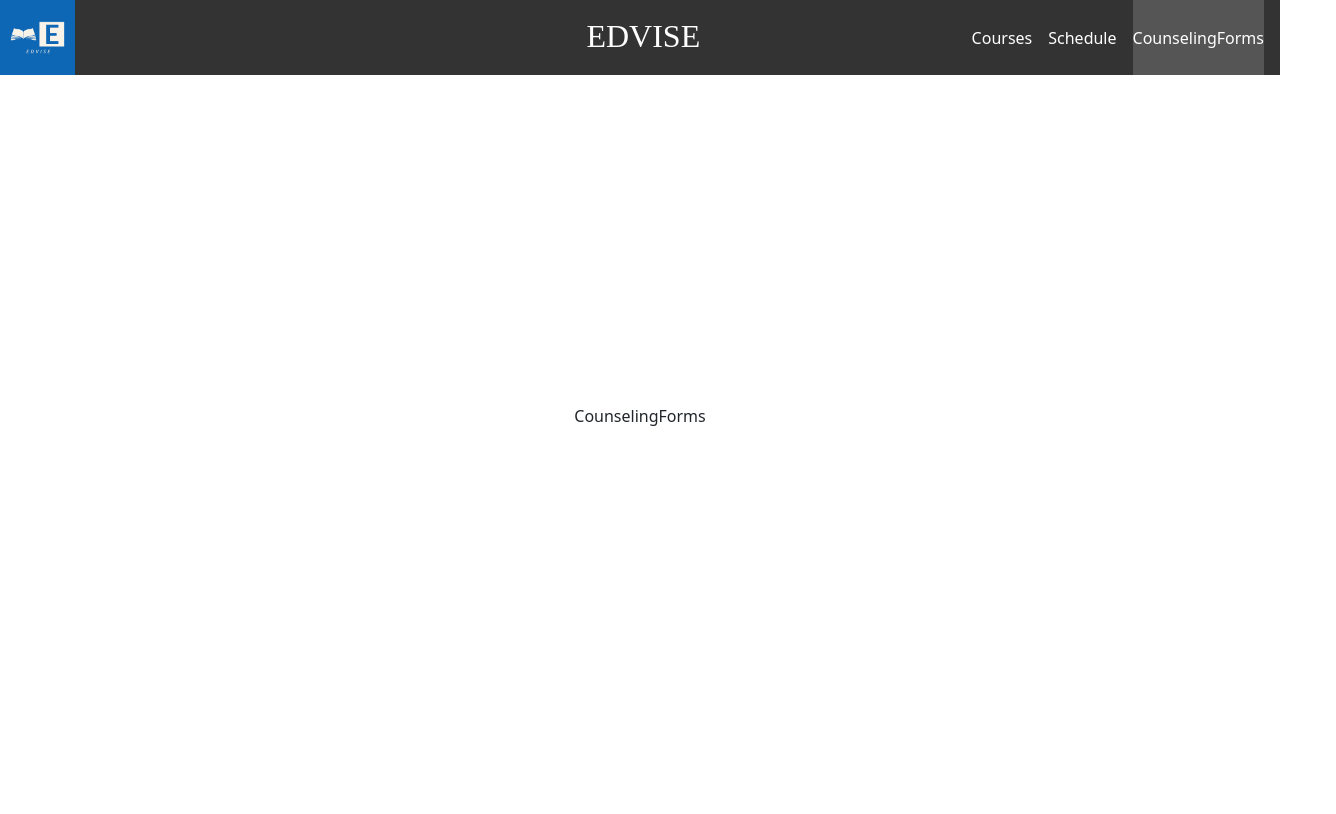
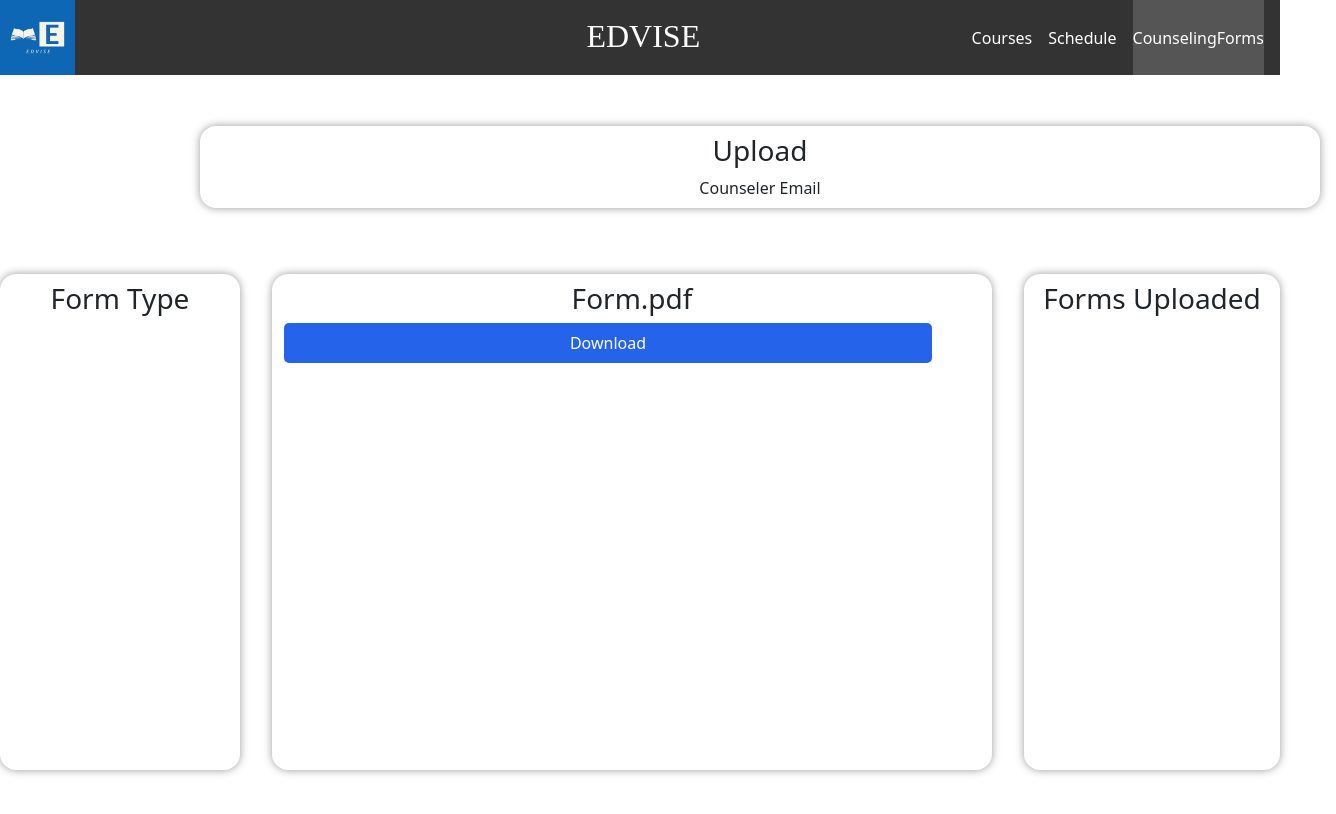
Before and after one commit to Hanuhitha/CorSel, a React (Create React App) app in the folder corsel/: page /CounselingForms in a window 1280 px wide. Shown: the top 814 px of the page, 1336 px wide, since content can reach past the window. Built offline with nearby package versions, Linux system fonts and the light colour scheme; no server answers.

Commit message:
counseling forms layout

```diff
--- a/corsel/package.json
+++ b/corsel/package.json
@@ -11,6 +11,7 @@
     "react": "^18.2.0",
     "react-bootstrap": "^2.8.0",
     "react-dom": "^18.2.0",
+    "react-icons": "^4.11.0",
     "react-router-dom": "^6.15.0",
     "react-scripts": "5.0.1",
     "web-vitals": "^2.1.4"
--- /dev/null
+++ b/corsel/src/components/Card.js
@@ -0,0 +1,30 @@
+import React from "react";
+import "./Cards.css";
+
+export const Card = ({
+  imgSrc,
+  imgAlt,
+  title,
+  description,
+  buttonText,
+  link,
+  height,
+  width,
+}) => {
+  return (
+    <div className="card-container" style={{height:height, width:width }}>
+      {imgSrc && imgAlt && (
+        <img className="card-image" src={imgSrc} alt={imgAlt}  />
+      )}
+      {title && <h3 className="card-title">{title}</h3>}
+      {description && <p className="card-description">{description}</p>}
+      {buttonText && link && (
+        <a href={link} className="card-btn">
+          {buttonText}
+        </a>
+      )}
+    </div>
+
+
+  );
+};
--- /dev/null
+++ b/corsel/src/components/Cards.css
@@ -0,0 +1,35 @@
+
+.card-container {
+
+    border-radius: 1rem;
+    box-shadow: 0px 0px 8px #999;
+    display: flex;
+    flex-direction: column;
+    margin: 1rem;
+    background-color: white;
+    height: fit-content;
+  }
+
+  .card-image {
+    width: 100%;
+    border-radius: 1rem 1rem 0 0;
+  }
+
+  .card-title {
+    margin: 0.5rem 5%;
+  }
+
+  .card-description {
+    margin: 0.5rem 5%;
+  }
+
+  .card-btn {
+    text-align: center;
+    width: 90%;
+    border-radius: 5px;
+    padding: 0.5rem 1rem;
+    background-color: #2563eb;
+    color: white;
+    text-decoration: none;
+    margin: 0.5rem 0.75rem;
+  }
--- a/corsel/src/components/ClassSearch.js
+++ b/corsel/src/components/ClassSearch.js
@@ -1,44 +1,51 @@
 import React from 'react'
 import NavBar from './NavBar'
-import { Button } from 'react-bootstrap'
-import {Link} from 'react-router-dom'
+import {Card} from './Card'
+
 export default function ClassSearch() {
   return (
     <><NavBar></NavBar>
-      <div class="container text-center">
-  <div class="row align-items-center">
+    <div style={{justifyContent:'center'}}>
+    <div style={{marginBottom:'50px',marginTop:'5rem',paddingLeft:'15rem',boxShadow:''}}>
+      <Card
+      imgSrc=''
+      imgAlt='Courses list will be provided here'
+      title='Total Credits per year'
+      description='.'
+      link='/ClassSearch'
+      width='70rem'
 
-    <div className="col1">  <div class="card">
-  <div class="card-body">
-    <h5 class="card-title"></h5>
-    <p class="card-text"></p>
+      />
+      </div>
 
-  </div>
-</div></div>
+    <div style={{display:'flex',justifyContent:'center',flexDirection:'row'}}>
 
-<div className="col2">  <div class="card">
-  <div class="card-body">
-    <h5 class="card-title"></h5>
-    <p class="card-text"></p>
-
-  </div>
-</div></div>
-    <div className="col3">  <div class="card">
-  <div class="card-body">
-    <h5 class="card-title"></h5>
-    <p class="card-text"></p>
-
-  </div>
-</div> </div>
-    <div className="col4">  <div class="card">
-  <div class="card-body">
-    <h5 class="card-title"></h5>
-    <p class="card-text"></p>
-
-  </div>
-</div> </div>
-  </div>
-</div>
+      <div style={{}}>
+      <Card
+      title='Search/Filter'
+      description=''
+      width='15rem'
+      height='31rem'
+      />
+      </div>
+      <div>
+      <Card
+      title='Filtered Courses'
+      description=''
+      width='45rem'
+      height='31rem'
+      />
+      </div>
+      <div style={{textAlign:'center'}}>
+      <Card
+      title='Course Description'
+      description=''
+      width='16rem'
+      height='31rem'
+      />
+      </div>
+      </div>
+    </div>
 
     </>
   )
--- a/corsel/src/components/CounselingForms.js
+++ b/corsel/src/components/CounselingForms.js
@@ -1,8 +1,54 @@
 import React from 'react'
 import NavBar from './NavBar'
+import {Card} from './Card'
 
 export default function CounselingForms() {
   return (
-    <><NavBar></NavBar><div>CounselingForms</div></>
+    <><NavBar></NavBar>
+    <div style={{justifyContent:'center'}}>
+    <div style={{marginBottom:'50px',marginTop:'5rem',paddingLeft:'15rem'}}>
+      <Card
+      imgSrc=''
+      imgAlt='Courses list will be provided here'
+      title='Upload'
+      description='Counseler Email'
+      link='/ClassSearch'
+      width='70rem'
+
+      />
+      </div>
+
+    <div style={{display:'flex',justifyContent:'center',flexDirection:'row'}}>
+
+      <div style={{}}>
+      <Card
+      title='Form Type'
+      description=''
+      width='15rem'
+      height='31rem'
+      />
+      </div>
+      <div>
+      <Card
+      title='Form.pdf'
+      description=''
+      buttonText='Download'
+      link='/LandingPage'
+      width='45rem'
+      height='31rem'
+      />
+      </div>
+      <div style={{textAlign:'center'}}>
+      <Card
+      title='Forms Uploaded'
+      description=''
+      width='16rem'
+      height='31rem'
+      />
+      </div>
+      </div>
+    </div>
+
+    </>
   )
 }
--- a/corsel/src/components/LandingPage.js
+++ b/corsel/src/components/LandingPage.js
@@ -2,37 +2,49 @@ import React from 'react'
 import { Button } from 'react-bootstrap'
 import NavBar from './NavBar'
 import {Link} from 'react-router-dom'
+import {Card} from './Card'
+import './LandingPage.css'
+
 
 export default function LandingPage() {
   return (
     <div>
       <NavBar></NavBar>
-    <div class="container text-center">
-  <div class="row align-items-center">
-
-    <div className="col">  <div class="card">
-  <div class="card-body">
-    <h5 class="card-title">Courses</h5>
-    <p class="card-text">The.</p>
-    <Link to='/ClassSearch'><Button>Click Here</Button></Link>
-  </div>
-</div></div>
-    <div className="col">  <div class="card">
-  <div class="card-body">
-    <h5 class="card-title">Schedule</h5>
-    <p class="card-text">With supporting text below as a natural lead-in to additional content.</p>
-    <Link to='/Credits'><Button>Click Here</Button></Link>
-  </div>
-</div> </div>
-    <div className="col">  <div class="card">
-  <div class="card-body">
-    <h5 class="card-title">Counseling Forms</h5>
-    <p class="card-text">With supporting text below as a natural lead-in to additional content.</p>
-    <Link to='/CounselingForms'><Button>Click Here</Button></Link>
-  </div>
-</div> </div>
-  </div>
-</div>
+    <div style={{display:'flex',justifyContent:'center',flexDirection:'row'}}>
+      <div style={{marginRight:'5%'}}>
+      <Card
+      imgSrc='edviselogo.jpeg'
+      imgAlt='Courses list will be provided here'
+      title='Courses'
+      description=''
+      buttonText='Click Here'
+      link='/ClassSearch'
+      width='15rem'
+      />
+      </div>
+      <div>
+      <Card
+      imgSrc='edviselogo.jpeg'
+      imgAlt='Courses list will be provided here'
+      title='Schedule'
+      description=''
+      buttonText='Click Here'
+      link='/Credits'
+      width='15rem'
+      />
+      </div>
+      <div style={{marginLeft:'5%'}}>
+      <Card
+      imgSrc='edviselogo.jpeg'
+      imgAlt='Courses list will be provided here'
+      title='CouncellingForms'
+      description=''
+      buttonText='Click Here'
+      link='/CouncellingForms'
+      width='15rem'
+      />
+      </div>
+    </div>
 </div>
   )
 }
```
Also changed, not shown: corsel/src/components/LandingPage.css (added), 1 other file (tests, documents, lock files or other folders).
